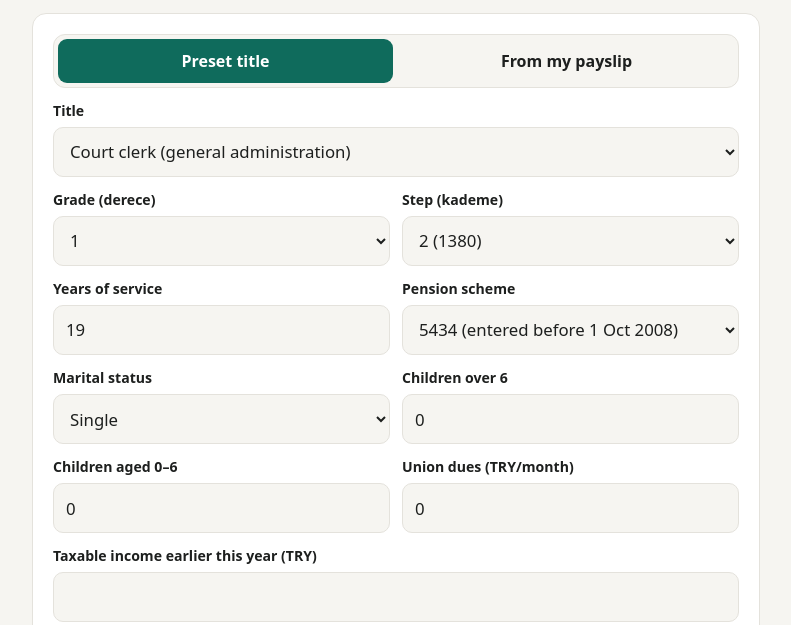
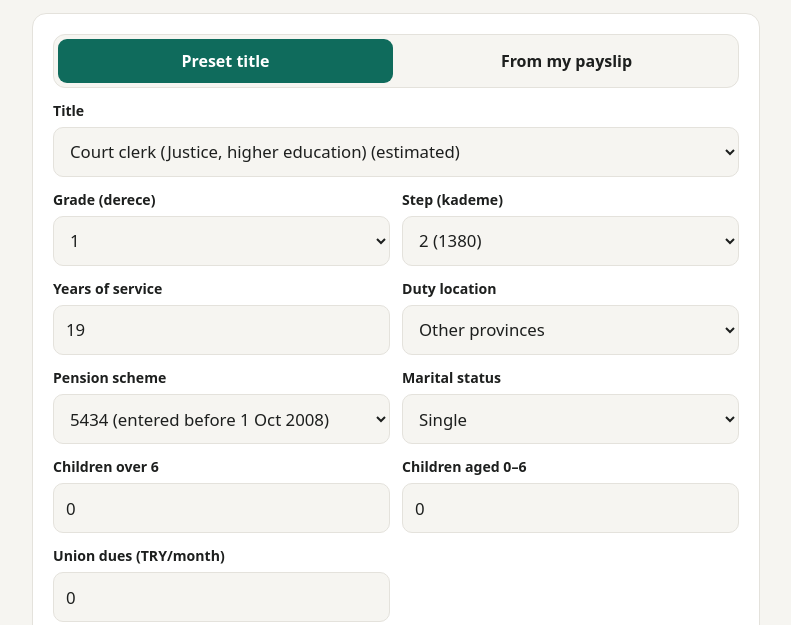
Before and after one commit to ismailersoy82/salary-calculator, a website with bundled scripts: page web/memur.html in a window 1280 px wide. Shown: the part 153-778 px from the top of the page, without its empty margins (244-1035 px from the left). Built offline with nearby package versions, Linux system fonts and the light colour scheme.

Commit message:
feat: all dereceler for Adalet titles + duty location (il adalet vs taşra)
- titles.json: zabıt katibi and memur d1–15, şef d1–4; locations bigCity (+15% il adalet)
  and other (ÖHT +10) — calibrated on 12 published zabıt katibi nets and the operator's payslip
- engine: regional allowance line; 5434 refused where unverified
- UI: duty-location select, per-derece estimate warning, title sources on page
- Salvor: DL:adalet-rates-by-derece-and-city supersedes DL:memurlar-net-adalet-model (§10.2 merge)

Co-Authored-By: Claude Opus 5.5 <noreply@anthropic.com>
Claude-Session: https://claude.ai/code/session_019fYLQKpTGQCs3sKedAtjBY

```diff
--- a/rules/memur.js
+++ b/rules/memur.js
@@ -16,13 +16,26 @@ export function salaryIndicator(period, derece, kademe) {
   return v;
 }
 
-/** Title parameters for a derece, or an error if not verified yet. */
-export function titleRule(titles, titleId, derece) {
+/**
+ * Title parameters for a derece (and duty location, if the title has location variants).
+ * location: "bigCity" (İstanbul/Ankara/İzmir) | "other".
+ */
+export function titleRule(titles, titleId, derece, location = "other") {
   const t = titles[titleId];
   if (!t) throw new RangeError(`unknown title ${titleId}`);
   const r = t.byDerece[String(derece)];
-  if (!r) throw new RangeError(`${titleId}: derece ${derece} not verified yet`);
-  return r;
+  if (!r) throw new RangeError(`${titleId}: derece ${derece} not available`);
+  const loc = t.locations?.[location];
+  if (t.locations && !loc) throw new RangeError(`${titleId}: unknown location ${location}`);
+  if (!loc) return r;
+  const rule = {
+    ...r,
+    specialServiceRate: Math.round((r.specialServiceRate + loc.specialServiceAdd) * 100) / 100,
+    regionalAllowanceRate: loc.regionalAllowanceRate,
+  };
+  // The verified 5434 pension share belongs to the verified location only.
+  if (r.status === "verified-other" && location !== "other") { rule.status = "estimate"; rule.pensionSpecialServiceShare = null; }
+  return rule;
 }
 
 /**
@@ -50,6 +63,7 @@ export function calcMemurMonth(period, taxYear, rule, p) {
   const edma = mulCoef(ind.highestCivilServantSalary, K);
   lines.specialService = mulRate(edma, rule.specialServiceRate);
   lines.supplementary = mulRate(edma, rule.supplementaryPaymentRate);
+  lines.regional = mulRate(edma, rule.regionalAllowanceRate || 0); // e.g. İl Adalet Hizmetleri Tazminatı
   lines.additional = mulCoef(ind.additionalPayment, K);
   lines.collectiveBonus = mulCoef(rule.collectiveBonusIndicator ?? ind.collectiveBonus, K);
   lines.children = rule.childIndicator != null
@@ -68,6 +82,7 @@ export function calcMemurMonth(period, taxYear, rule, p) {
   let pensionBase, pensionEmployee, gssEmployee = 0, pensionEmployer = 0, gssEmployer = 0;
   if (p.pensionLaw === "5434") {
     if (rule.pensionSpecialServiceShare == null) throw new RangeError("5434 pension base share not verified for this title");
+    if (lines.regional) throw new RangeError("5434 pension base share not verified for this title (regional allowance)");
     const pen = period.pension5434;
     pensionBase = lines.salary + lines.extraIndicator + lines.seniority + lines.base + mulRate(edma, rule.pensionSpecialServiceShare);
     pensionEmployee = mulRate(pensionBase, pen.employeeRate);
@@ -75,7 +90,7 @@ export function calcMemurMonth(period, taxYear, rule, p) {
     gssEmployer = mulRate(pensionBase, pen.employerGssRate);
   } else {
     const pen = period.pension5510;
-    pensionBase = lines.salary + lines.extraIndicator + lines.base + lines.seniority + lines.specialService;
+    pensionBase = lines.salary + lines.extraIndicator + lines.base + lines.seniority + lines.specialService + lines.regional;
     pensionEmployee = mulRate(pensionBase, pen.employeeRate);
     gssEmployee = mulRate(pensionBase, pen.employeeGssRate);
     if (pen.employerRate != null) pensionEmployer = mulRate(pensionBase, pen.employerRate);
--- a/rules/tr/memur/titles.json
+++ b/rules/tr/memur/titles.json
@@ -1,21 +1,145 @@
 {
   "zabit-katibi": {
     "name": {
-      "tr": "Zabıt kâtibi (GİH)",
-      "en": "Court clerk (general administration)"
+      "tr": "Zabıt kâtibi (Adalet, yükseköğrenim)",
+      "en": "Court clerk (Justice, higher education)"
     },
-    "status": "verified-one-payslip",
+    "status": "estimate",
+    "source": "Derece 1–15 (yükseköğrenim/önlisans): saffetcelik.com.tr 'Zabıt Katibi Maaşı 2026' kariyer tablosundaki 12 net tutar bu oranlarla kuruşu kuruşuna (±0,01) yeniden üretildi (İst/Ank/İzm, 5510, BES %3, ikramiye hariç). Lise mezunlarında 1–4. derece ek göstergesi farklıdır (3. derece 1400).",
+    "locations": {
+      "bigCity": {
+        "regionalAllowanceRate": 0.15,
+        "specialServiceAdd": 0
+      },
+      "other": {
+        "regionalAllowanceRate": 0,
+        "specialServiceAdd": 0.1
+      },
+      "note": "Adalet: 'İl Adalet Hizmetleri Tazminatı' %15 yalnızca İstanbul, Ankara, İzmir'de (saffetcelik.com.tr zabıt katibi 2026). Diğer illerde bu satır yok ve ÖHT +10 puan (Hakem Kurulu 2025/1 md. 65 ile uyumlu); bu yalnızca bir taşra bordrosunda (zabıt katibi d1) doğrulandı."
+    },
     "byDerece": {
       "1": {
         "extraIndicator": 2800,
         "sidePaymentPoints": 1300,
-        "specialServiceRate": 1.1,
+        "specialServiceRate": 1.0,
         "supplementaryPaymentRate": 1.1,
         "pensionSpecialServiceShare": 0.85,
-        "evidence": "DL:memur-payslip-reconstruction-2026-11 (1/2, Nov 2026)"
+        "status": "verified-other",
+        "evidence": "DL:memur-payslip-reconstruction-2026-11 (taşra, 1/2): ÖHT 100+10, no il adalet"
+      },
+      "2": {
+        "extraIndicator": 2200,
+        "sidePaymentPoints": 1300,
+        "specialServiceRate": 1.0,
+        "supplementaryPaymentRate": 1.1,
+        "pensionSpecialServiceShare": null,
+        "status": "estimate"
+      },
+      "3": {
+        "extraIndicator": 1700,
+        "sidePaymentPoints": 1300,
+        "specialServiceRate": 1.0,
+        "supplementaryPaymentRate": 1.0,
+        "pensionSpecialServiceShare": null,
+        "status": "estimate"
+      },
+      "4": {
+        "extraIndicator": 1400,
+        "sidePaymentPoints": 1300,
+        "specialServiceRate": 0.75,
+        "supplementaryPaymentRate": 1.0,
+        "pensionSpecialServiceShare": null,
+        "status": "estimate"
+      },
+      "5": {
+        "extraIndicator": 0,
+        "sidePaymentPoints": 1300,
+        "specialServiceRate": 0.63,
+        "supplementaryPaymentRate": 0.9,
+        "pensionSpecialServiceShare": null,
+        "status": "estimate"
+      },
+      "6": {
+        "extraIndicator": 0,
+        "sidePaymentPoints": 1300,
+        "specialServiceRate": 0.63,
+        "supplementaryPaymentRate": 0.9,
+        "pensionSpecialServiceShare": null,
+        "status": "estimate"
+      },
+      "7": {
+        "extraIndicator": 0,
+        "sidePaymentPoints": 1300,
+        "specialServiceRate": 0.63,
+        "supplementaryPaymentRate": 0.9,
+        "pensionSpecialServiceShare": null,
+        "status": "estimate"
+      },
+      "8": {
+        "extraIndicator": 0,
+        "sidePaymentPoints": 1300,
+        "specialServiceRate": 0.63,
+        "supplementaryPaymentRate": 0.85,
+        "pensionSpecialServiceShare": null,
+        "status": "estimate"
+      },
+      "9": {
+        "extraIndicator": 0,
+        "sidePaymentPoints": 1300,
+        "specialServiceRate": 0.63,
+        "supplementaryPaymentRate": 0.85,
+        "pensionSpecialServiceShare": null,
+        "status": "estimate"
+      },
+      "10": {
+        "extraIndicator": 0,
+        "sidePaymentPoints": 1300,
+        "specialServiceRate": 0.61,
+        "supplementaryPaymentRate": 0.85,
+        "pensionSpecialServiceShare": null,
+        "status": "estimate"
+      },
+      "11": {
+        "extraIndicator": 0,
+        "sidePaymentPoints": 1300,
+        "specialServiceRate": 0.61,
+        "supplementaryPaymentRate": 0.85,
+        "pensionSpecialServiceShare": null,
+        "status": "estimate"
+      },
+      "12": {
+        "extraIndicator": 0,
+        "sidePaymentPoints": 1300,
+        "specialServiceRate": 0.61,
+        "supplementaryPaymentRate": 0.85,
+        "pensionSpecialServiceShare": null,
+        "status": "estimate"
+      },
+      "13": {
+        "extraIndicator": 0,
+        "sidePaymentPoints": 1300,
+        "specialServiceRate": 0.61,
+        "supplementaryPaymentRate": 0.85,
+        "pensionSpecialServiceShare": null,
+        "status": "estimate"
+      },
+      "14": {
+        "extraIndicator": 0,
+        "sidePaymentPoints": 1300,
+        "specialServiceRate": 0.61,
+        "supplementaryPaymentRate": 0.85,
+        "pensionSpecialServiceShare": null,
+        "status": "estimate"
+      },
+      "15": {
+        "extraIndicator": 0,
+        "sidePaymentPoints": 1300,
+        "specialServiceRate": 0.61,
+        "supplementaryPaymentRate": 0.85,
+        "pensionSpecialServiceShare": null,
+        "status": "estimate"
       }
-    },
-    "note": "Only derece 1 is verified. Other dereceler need their ek gösterge / yan ödeme / ÖHT values before they are offered."
+    }
   },
   "memur-adalet": {
     "name": {
@@ -23,7 +147,18 @@
       "en": "Clerk (Ministry of Justice)"
     },
     "status": "estimate",
-    "source": "memurlar.net maaş robotu, Adalet Bakanlığı, 1. derece (incelendi 2026-11-23). 'İl Adalet Hizmetleri Tazminatı %15' satırı operatör kararıyla dahil edilmedi (gerçek taşra bordrosunda yok). 5434 emeklilik matrahı payı bilinmiyor → yalnızca 5510.",
+    "source": "memurlar.net Adalet memur 1/1 (yan ödeme 500, ÖHT %56, ek ödeme %110). Ek gösterge 1–4. derece GİH yükseköğrenim tablosu (2800/2200/1700/1400, zabıt katibi kalibrasyonuyla aynı); ek ödeme derece grupları 110/100/90/85 (375 KHK Ek-9 tabloları, ikinci el). ÖHT'nin derece ile değişmediği varsayıldı.",
+    "locations": {
+      "bigCity": {
+        "regionalAllowanceRate": 0.15,
+        "specialServiceAdd": 0
+      },
+      "other": {
+        "regionalAllowanceRate": 0,
+        "specialServiceAdd": 0.1
+      },
+      "note": "Adalet: 'İl Adalet Hizmetleri Tazminatı' %15 yalnızca İstanbul, Ankara, İzmir'de (saffetcelik.com.tr zabıt katibi 2026). Diğer illerde bu satır yok ve ÖHT +10 puan (Hakem Kurulu 2025/1 md. 65 ile uyumlu); bu yalnızca bir taşra bordrosunda (zabıt katibi d1) doğrulandı."
+    },
     "byDerece": {
       "1": {
         "extraIndicator": 2800,
@@ -31,7 +166,119 @@
         "specialServiceRate": 0.56,
         "supplementaryPaymentRate": 1.1,
         "pensionSpecialServiceShare": null,
-        "evidence": "memurlar.net /maas/memur/ (2 yıllık yüksek öğrenim, 1/1)"
+        "status": "estimate"
+      },
+      "2": {
+        "extraIndicator": 2200,
+        "sidePaymentPoints": 500,
+        "specialServiceRate": 0.56,
+        "supplementaryPaymentRate": 1.1,
+        "pensionSpecialServiceShare": null,
+        "status": "estimate"
+      },
+      "3": {
+        "extraIndicator": 1700,
+        "sidePaymentPoints": 500,
+        "specialServiceRate": 0.56,
+        "supplementaryPaymentRate": 1.0,
+        "pensionSpecialServiceShare": null,
+        "status": "estimate"
+      },
+      "4": {
+        "extraIndicator": 1400,
+        "sidePaymentPoints": 500,
+        "specialServiceRate": 0.56,
+        "supplementaryPaymentRate": 1.0,
+        "pensionSpecialServiceShare": null,
+        "status": "estimate"
+      },
+      "5": {
+        "extraIndicator": 0,
+        "sidePaymentPoints": 500,
+        "specialServiceRate": 0.56,
+        "supplementaryPaymentRate": 0.9,
+        "pensionSpecialServiceShare": null,
+        "status": "estimate"
+      },
+      "6": {
+        "extraIndicator": 0,
+        "sidePaymentPoints": 500,
+        "specialServiceRate": 0.56,
+        "supplementaryPaymentRate": 0.9,
+        "pensionSpecialServiceShare": null,
+        "status": "estimate"
+      },
+      "7": {
+        "extraIndicator": 0,
+        "sidePaymentPoints": 500,
+        "specialServiceRate": 0.56,
+        "supplementaryPaymentRate": 0.9,
+        "pensionSpecialServiceShare": null,
+        "status": "estimate"
+      },
+      "8": {
+        "extraIndicator": 0,
+        "sidePaymentPoints": 500,
+        "specialServiceRate": 0.56,
+        "supplementaryPaymentRate": 0.85,
+        "pensionSpecialServiceShare": null,
+        "status": "estimate"
+      },
+      "9": {
+        "extraIndicator": 0,
+        "sidePaymentPoints": 500,
+        "specialServiceRate": 0.56,
+        "supplementaryPaymentRate": 0.85,
+        "pensionSpecialServiceShare": null,
+        "status": "estimate"
+      },
+      "10": {
+        "extraIndicator": 0,
+        "sidePaymentPoints": 500,
+        "specialServiceRate": 0.56,
+        "supplementaryPaymentRate": 0.85,
+        "pensionSpecialServiceShare": null,
+        "status": "estimate"
+      },
+      "11": {
+        "extraIndicator": 0,
+        "sidePaymentPoints": 500,
+        "specialServiceRate": 0.56,
+        "supplementaryPaymentRate": 0.85,
+        "pensionSpecialServiceShare": null,
+        "status": "estimate"
+      },
+      "12": {
+        "extraIndicator": 0,
+        "sidePaymentPoints": 500,
+        "specialServiceRate": 0.56,
+        "supplementaryPaymentRate": 0.85,
+        "pensionSpecialServiceShare": null,
+        "status": "estimate"
+      },
+      "13": {
+        "extraIndicator": 0,
+        "sidePaymentPoints": 500,
+        "specialServiceRate": 0.56,
+        "supplementaryPaymentRate": 0.85,
+        "pensionSpecialServiceShare": null,
+        "status": "estimate"
+      },
+      "14": {
+        "extraIndicator": 0,
+        "sidePaymentPoints": 500,
+        "specialServiceRate": 0.56,
+        "supplementaryPaymentRate": 0.85,
+        "pensionSpecialServiceShare": null,
+        "status": "estimate"
+      },
+      "15": {
+        "extraIndicator": 0,
+        "sidePaymentPoints": 500,
+        "specialServiceRate": 0.56,
+        "supplementaryPaymentRate": 0.85,
+        "pensionSpecialServiceShare": null,
+        "status": "estimate"
       }
     }
   },
@@ -41,7 +288,18 @@
       "en": "Section chief (Ministry of Justice)"
     },
     "status": "estimate",
-    "source": "memurlar.net maaş robotu, Adalet Bakanlığı, 1. derece (incelendi 2026-11-23). 'İl Adalet Hizmetleri Tazminatı %15' satırı operatör kararıyla dahil edilmedi (gerçek taşra bordrosunda yok). 5434 emeklilik matrahı payı bilinmiyor → yalnızca 5510.",
+    "source": "memurlar.net Adalet şef 1/1 (yan ödeme 1150, ÖHT %132, ek ödeme %115). Ek ödeme 3–4. derecede %105 (ikinci el tablo). ÖHT'nin 1–4. derecede sabit olduğu varsayıldı; şef kadrosu 1–4. dereceyle sınırlandı.",
+    "locations": {
+      "bigCity": {
+        "regionalAllowanceRate": 0.15,
+        "specialServiceAdd": 0
+      },
+      "other": {
+        "regionalAllowanceRate": 0,
+        "specialServiceAdd": 0.1
+      },
+      "note": "Adalet: 'İl Adalet Hizmetleri Tazminatı' %15 yalnızca İstanbul, Ankara, İzmir'de (saffetcelik.com.tr zabıt katibi 2026). Diğer illerde bu satır yok ve ÖHT +10 puan (Hakem Kurulu 2025/1 md. 65 ile uyumlu); bu yalnızca bir taşra bordrosunda (zabıt katibi d1) doğrulandı."
+    },
     "byDerece": {
       "1": {
         "extraIndicator": 2800,
@@ -49,7 +307,31 @@
         "specialServiceRate": 1.32,
         "supplementaryPaymentRate": 1.15,
         "pensionSpecialServiceShare": null,
-        "evidence": "memurlar.net /maas/sef/ (1/1)"
+        "status": "estimate"
+      },
+      "2": {
+        "extraIndicator": 2200,
+        "sidePaymentPoints": 1150,
+        "specialServiceRate": 1.32,
+        "supplementaryPaymentRate": 1.15,
+        "pensionSpecialServiceShare": null,
+        "status": "estimate"
+      },
+      "3": {
+        "extraIndicator": 1700,
+        "sidePaymentPoints": 1150,
+        "specialServiceRate": 1.32,
+        "supplementaryPaymentRate": 1.05,
+        "pensionSpecialServiceShare": null,
+        "status": "estimate"
+      },
+      "4": {
+        "extraIndicator": 1400,
+        "sidePaymentPoints": 1150,
+        "specialServiceRate": 1.32,
+        "supplementaryPaymentRate": 1.05,
+        "pensionSpecialServiceShare": null,
+        "status": "estimate"
       }
     }
   }
--- a/web/i18n.js
+++ b/web/i18n.js
@@ -61,6 +61,7 @@ export const STRINGS = {
       notes: "Hazır unvan listesinde yalnızca gerçek bordroyla doğrulanmış unvan ve dereceler var; \"Kendi bordromla\" modunda oranlar sizin bordronuzdan çıkarılır. Ocak 2027 tahmini 2026 vergi dilimleri ve 2026 asgari ücret istisnasıyla yapılır (2027 değerleri yayımlanınca güncellenecek); sendika aidatı aynı varsayılır. Nöbet, makam, bölge, BES gibi kişiye özel kalemler dahil değildir. Bilgi amaçlıdır.",
       prevGross: "Gelir toplamı (bordro)",
       modeReady: "Hazır unvan", modeSlip: "Kendi bordromla",
+      loc: "Görev yeri", locOther: "Diğer iller", locBig: "İstanbul, Ankara, İzmir", regional: "İl Adalet Hizmetleri Tazminatı",
       slipIntro: "e-Devlet'teki KBS bordronuzdaki tutarları satır adlarıyla aynı kutulara girin (Temmuz–Aralık 2026 bordrosu). Oranlar bu tutarlardan çıkarılır; her kurum ve unvan için çalışır.",
       sMonth: "Bordro ayı",
       k_extraIndicator: "Ek Gösterge", k_sidePayment: "Yan Ödeme", k_specialService: "Özel Hizmet Tazminatı",
@@ -71,7 +72,7 @@ export const STRINGS = {
       w_gssEmployee: "Bordrodaki genel sağlık sigortası kesintisi beklenen tutarla tutmadı; sonuç yaklaşık olabilir.",
       w_taxBase: "Bordrodaki aylık vergi matrahı hesapla tutmadı; gelir vergisi yaklaşık olabilir.",
       err5434: "Bu hazır unvan için 5434 emeklilik hesabı doğrulanmadı. 5434'e tabiyseniz \"Kendi bordromla\" modunu kullanın.",
-      w_presetEstimate: "Bu unvanın oranları memurlar.net hesaplayıcısından alındı ve gerçek bir bordroyla doğrulanmadı (İl Adalet Hizmetleri Tazminatı satırı dahil edilmedi). Kesin sonuç için \"Kendi bordromla\" modunu kullanın.",
+      w_presetEstimate: "Bu unvan ve derecenin oranları internetteki hesaplayıcılardan toplandı (kaynaklar sayfanın altında) ve gerçek bir bordroyla doğrulanmadı. Kesin sonuç için \"Kendi bordromla\" modunu kullanın.",
       w_taxBaseUnverified: "5510'a tabi memurlarda vergi matrahı kuralı henüz gerçek bir bordroyla doğrulanmadı. Bordrodaki 'Aylık Vergi Matrahı'nı girerseniz site kendini ona göre ayarlar.",
       law5510: "5510 (01.10.2008 sonrası giriş)",
     },
@@ -137,6 +138,7 @@ export const STRINGS = {
       notes: "The preset list only holds titles and grades verified against a real payslip; in \"From my payslip\" mode the rates come from your own payslip. The January 2027 estimate uses the 2026 tax brackets and 2026 minimum-wage exemption (to be updated when 2027 values are published); union dues are assumed unchanged. Personal items such as duty pay, regional or position allowances and pension savings are not included. For information only.",
       prevGross: "Gross per payslip",
       modeReady: "Preset title", modeSlip: "From my payslip",
+      loc: "Duty location", locOther: "Other provinces", locBig: "İstanbul, Ankara, İzmir", regional: "Provincial justice allowance",
       slipIntro: "Enter the amounts from your KBS payslip (e-Devlet) into the boxes with the same line names (a July–December 2026 payslip). Rates are derived from the amounts, so this works for any institution and title.",
       sMonth: "Payslip month",
       k_extraIndicator: "Ek Gösterge (additional indicator)", k_sidePayment: "Yan Ödeme (side payment)", k_specialService: "Özel Hizmet Tazminatı (special service)",
@@ -147,7 +149,7 @@ export const STRINGS = {
       w_gssEmployee: "The health-insurance deduction on the payslip does not match the expected amount; the result may be approximate.",
       w_taxBase: "The monthly tax base on the payslip does not reconcile; income tax may be approximate.",
       err5434: "The 5434 pension calculation is not verified for this preset title. If you are under 5434, use \"From my payslip\".",
-      w_presetEstimate: "This title's rates come from the memurlar.net calculator and are not verified against a real payslip (the provincial justice allowance line is left out). Use \"From my payslip\" for an exact result.",
+      w_presetEstimate: "This title and grade use rates collected from online calculators (sources below) and are not verified against a real payslip. Use \"From my payslip\" for an exact result.",
       w_taxBaseUnverified: "For staff under 5510 the tax-base rule is not yet verified against a real payslip. Enter the payslip's 'Aylık Vergi Matrahı' and the site calibrates to it.",
       law5510: "5510 (entered after 1 Oct 2008)",
     },
--- a/web/memur.html
+++ b/web/memur.html
@@ -52,6 +52,8 @@
       <div class="field"><label for="derece" data-m="derece"></label><select id="derece"></select></div>
       <div class="field"><label for="kademe" data-m="kademe"></label><select id="kademe"></select></div>
       <div class="field"><label for="years" data-m="years"></label><input id="years" type="number" min="0" max="45" step="1" value="19" inputmode="numeric"></div>
+      <div class="field" id="locField"><label for="loc" data-m="loc"></label>
+        <select id="loc"><option value="other" data-m="locOther"></option><option value="bigCity" data-m="locBig"></option></select></div>
       <div class="field"><label for="law" data-m="law"></label>
         <select id="law"><option value="5434" data-m="law5434"></option><option value="5510" data-m="law5510"></option></select></div>
       <div class="field"><label for="married" data-m="married"></label>
--- a/web/memur.js
+++ b/web/memur.js
@@ -30,7 +30,8 @@ function fillSelect(sel, items, keep) {
 function populate() {
   fillSelect($("title"), Object.entries(D.titles).map(([id, tt]) => [id, tt.name[lang] + (tt.status === "estimate" ? ` (${m().estimated})` : "")]));
   const tt = D.titles[$("title").value];
-  fillSelect($("derece"), Object.keys(tt.byDerece).map((d) => [d, d]));
+  fillSelect($("derece"), Object.keys(tt.byDerece).map((d) => [d, d]), $("derece").value || 1);
+  $("locField").hidden = !tt.locations;
   const row = D.period.salaryScale[$("derece").value];
   fillSelect($("kademe"), row.map((g, i) => [i + 1, `${i + 1} (${g})`]), $("kademe").value || 2);
 }
@@ -66,7 +67,7 @@ function applyStrings() {
   const known = Object.values(D.cpi.monthly).map((x) => x.pct);
   $("cpiKnown").textContent = fill(ms.cpiKnown, { cum: pct(raiseFactor(known, 0, 0).cumulativeInflation) });
   $("sources").innerHTML = "";
-  for (const line of [D.period.coefficients.source, D.period.salaryScale.source, D.taxYear.incomeTax.source, D.cpi.series + " — " + Object.values(D.cpi.monthly).map((x) => x.source).join("; ")]) {
+  for (const line of [...Object.values(D.titles).map((tt) => `${tt.name[lang]}: ${tt.source}`), D.period.coefficients.source, D.period.salaryScale.source, D.taxYear.incomeTax.source, D.cpi.series + " — " + Object.values(D.cpi.monthly).map((x) => x.source).join("; ")]) {
     const li = document.createElement("li"); li.textContent = line; $("sources").append(li);
   }
   populate();
@@ -103,10 +104,10 @@ function render() {
       warnings.push(...built.checks);
     } else {
       person = readPerson();
-      rule = titleRule(D.titles, $("title").value, person.derece);
+      rule = titleRule(D.titles, $("title").value, person.derece, $("loc").value);
       priorInput = num($("prior").value);
       if (person.pensionLaw === "5510") warnings.push("taxBaseUnverified");
-      if (D.titles[$("title").value].status === "estimate") warnings.push("presetEstimate");
+      if (rule.status !== "verified-other" || $("loc").value !== "other") warnings.push("presetEstimate");
     }
 
     // Current month: if the payslip's prior cumulative base is not given, estimate it (Jan–Jun at the H1 coefficient ratio).
@@ -138,7 +139,7 @@ function render() {
 
     $("colNow").textContent = `${t().months[month - 1].slice(0, 3)} 2026`;
     $("colJan").textContent = `${t().months[0].slice(0, 3)} 2027`;
-    const keys = ["salary", "extraIndicator", "base", "seniority", "sidePayment", "specialService", "supplementary", "additional", "collectiveBonus", "children", "spouse"];
+    const keys = ["salary", "extraIndicator", "base", "seniority", "sidePayment", "specialService", "supplementary", "regional", "additional", "collectiveBonus", "children", "spouse"];
     const rows = keys.filter((k) => now.lines[k] || jan.lines[k]).map((k) => [ms[k], now.lines[k], jan.lines[k], ""]);
     const sum = (o) => Object.values(o.lines).reduce((a, b) => a + b, 0);
     rows.push([ms.earnings, sum(now), sum(jan), "total"]);
@@ -172,7 +173,7 @@ async function init() {
   toggleSpouse();
   $("title").addEventListener("change", () => {
     populate();
-    if (D.titles[$("title").value].status === "estimate") $("law").value = "5510"; // 5434 share unknown for estimates
+    if (D.titles[$("title").value].byDerece[$("derece").value]?.pensionSpecialServiceShare == null) $("law").value = "5510"; // 5434 share unknown
     render();
   });
   $("derece").addEventListener("change", () => { populate(); render(); });
```
Also changed, not shown: VERSION.md (+1 -0 lines), rules/CLAUDE.md (+2 -1 lines), rules/tests/tr-memur.test.mjs (+32 -6 lines), .salvor/DOMAIN_REF.md, .salvor/active_state.md, .salvor/active_state_verbose.md, .salvor/domain-learnings/2026-11-23-PROBE-adalet-rates-by-derece-and-city.md (added), .salvor/domain-learnings/2026-11-23-PROBE-memurlar-net-model.md, .salvor/domain-learnings/README.md.
